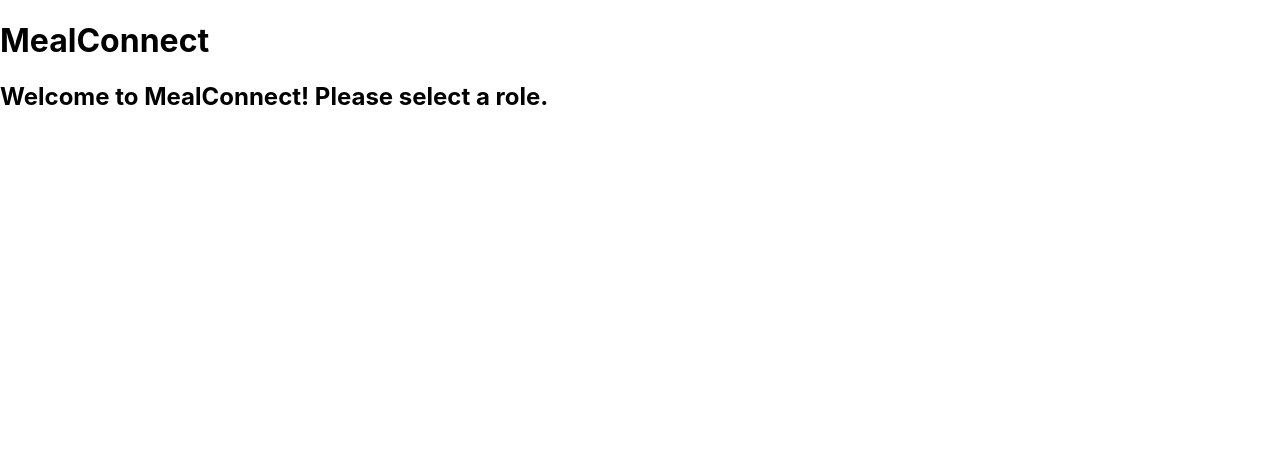
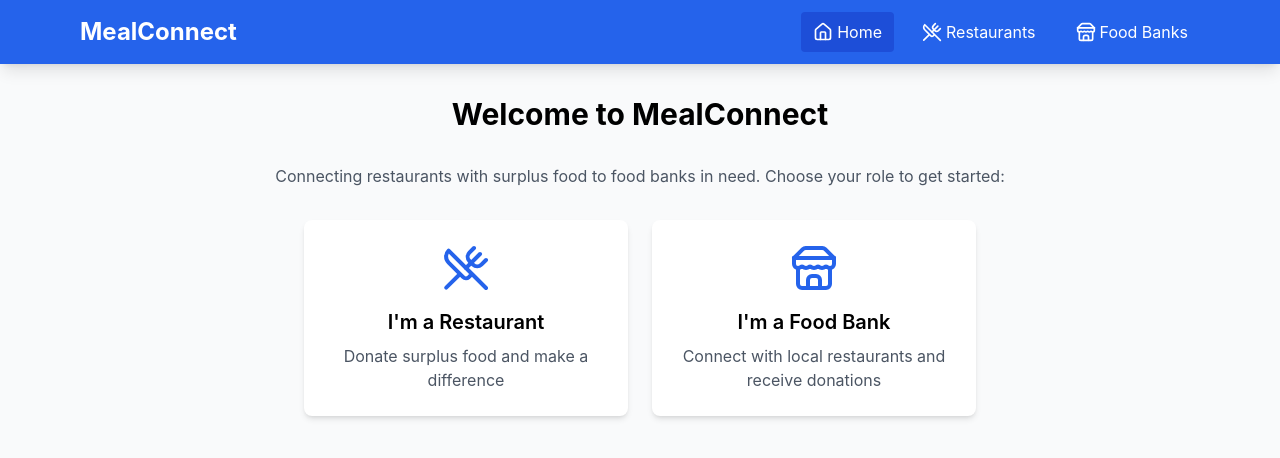
Before and after one commit to mohitraj0801/meal_connect_updated, a React (Create React App) app: page / in a window 1280 px wide. Shown: the top 458 px of the page. Built offline with nearby package versions, Linux system fonts and the light colour scheme.

Commit message:
Create homepage layout

```diff
--- /dev/null
+++ b/postcss.config.js
@@ -0,0 +1,6 @@
+module.exports = {
+  plugins: {
+    tailwindcss: {},
+    autoprefixer: {},
+  },
+}
--- a/src/App.css
+++ b/src/App.css
@@ -1,3 +1,7 @@
+@tailwind base;
+@tailwind components;
+@tailwind utilities;
+
 .App {
   text-align: center;
 }
--- a/src/App.js
+++ b/src/App.js
@@ -1,23 +1,95 @@
+import React, { useState } from 'react';
+import { Home, UtensilsCrossed, Store } from 'lucide-react';
+import './index.css';
+import './App.css';
 
-import React from 'react';
-import { BrowserRouter as Router, Route, Routes } from 'react-router-dom';
-import FoodBankDashboard from './components/FoodBankDashboard';
-import RestaurantDashboard from './components/RestaurantDashboard';
+const App = () => {
+  const [currentPage, setCurrentPage] = useState('home');
 
-function App() {
+
+  const NavLink = ({ to, children, icon: Icon }) => (
+    <button
+      onClick={() => setCurrentPage(to)}
+      className={`flex items-center px-3 py-2 rounded hover:bg-blue-700 ${currentPage === to ? 'bg-blue-700' : ''}`}
+    >
+      <Icon className="w-5 h-5 mr-1" />
+      {children}
+    </button>
+  );
+
+
+  const FoodBankDashboard = () => (
+    <div className="p-6 bg-white rounded-lg shadow">
+      <h2 className="text-2xl font-bold mb-4">Food Bank Dashboard</h2>
+      <p className="text-gray-600">Welcome to your food bank management portal.</p>
+    </div>
+  );
+
+  const RestaurantDashboard = () => (
+    <div className="p-6 bg-white rounded-lg shadow">
+      <h2 className="text-2xl font-bold mb-4">Restaurant Dashboard</h2>
+      <p className="text-gray-600">Welcome to your restaurant donation portal.</p>
+    </div>
+  );
+
+
+  const HomePage = () => (
+    <div className="text-center">
+      <h2 className="text-3xl font-bold mb-8">Welcome to MealConnect</h2>
+      <p className="text-gray-600 mb-8">
+        Connecting restaurants with surplus food to food banks in need.
+        Choose your role to get started:
+      </p>
+      <div className="grid md:grid-cols-2 gap-6 max-w-2xl mx-auto">
+        <button
+          onClick={() => setCurrentPage('restaurant')}
+          className="flex flex-col items-center p-6 bg-white rounded-lg shadow-md hover:shadow-lg transition-shadow"
+        >
+          <UtensilsCrossed className="w-12 h-12 text-blue-600 mb-4" />
+          <h3 className="text-xl font-semibold mb-2">I'm a Restaurant</h3>
+          <p className="text-gray-600">Donate surplus food and make a difference</p>
+        </button>
+        <button
+          onClick={() => setCurrentPage('foodbank')}
+          className="flex flex-col items-center p-6 bg-white rounded-lg shadow-md hover:shadow-lg transition-shadow"
+        >
+          <Store className="w-12 h-12 text-blue-600 mb-4" />
+          <h3 className="text-xl font-semibold mb-2">I'm a Food Bank</h3>
+          <p className="text-gray-600">Connect with local restaurants and receive donations</p>
+        </button>
+      </div>
+    </div>
+  );
+
   return (
-    <Router>
-      <div>
-        <h1>MealConnect</h1>
-        <Routes>
-          <Route path="/foodbank" element={<FoodBankDashboard />} />
-          <Route path="/restaurant" element={<RestaurantDashboard />} />
+    <div className="min-h-screen bg-gray-50">
 
-          <Route path="/" element={<h2>Welcome to MealConnect! Please select a role.</h2>} />
-        </Routes>
+      <nav className="bg-blue-600 text-white shadow-lg">
+        <div className="max-w-6xl mx-auto px-4 py-3">
+          <div className="flex items-center justify-between">
+            <button
+              onClick={() => setCurrentPage('home')}
+              className="text-2xl font-bold"
+            >
+              MealConnect
+            </button>
+            <div className="flex space-x-4">
+              <NavLink to="home" icon={Home}>Home</NavLink>
+              <NavLink to="restaurant" icon={UtensilsCrossed}>Restaurants</NavLink>
+              <NavLink to="foodbank" icon={Store}>Food Banks</NavLink>
+            </div>
+          </div>
+        </div>
+      </nav>
+
+
+      <div className="max-w-6xl mx-auto px-4 py-8">
+        {currentPage === 'home' && <HomePage />}
+        {currentPage === 'foodbank' && <FoodBankDashboard />}
+        {currentPage === 'restaurant' && <RestaurantDashboard />}
       </div>
-    </Router>
+    </div>
   );
-}
+};
 
 export default App;
--- /dev/null
+++ b/tailwind.config.js
@@ -0,0 +1,10 @@
+/** @type {import('tailwindcss').Config} */
+module.exports = {
+  content: [
+    "./src/**/*.{js,jsx,ts,tsx}",
+  ],
+  theme: {
+    extend: {},
+  },
+  plugins: [],
+}
```
Also changed, not shown: package.json (+7 -1 lines), 1 other file (tests, documents, lock files or other folders).
